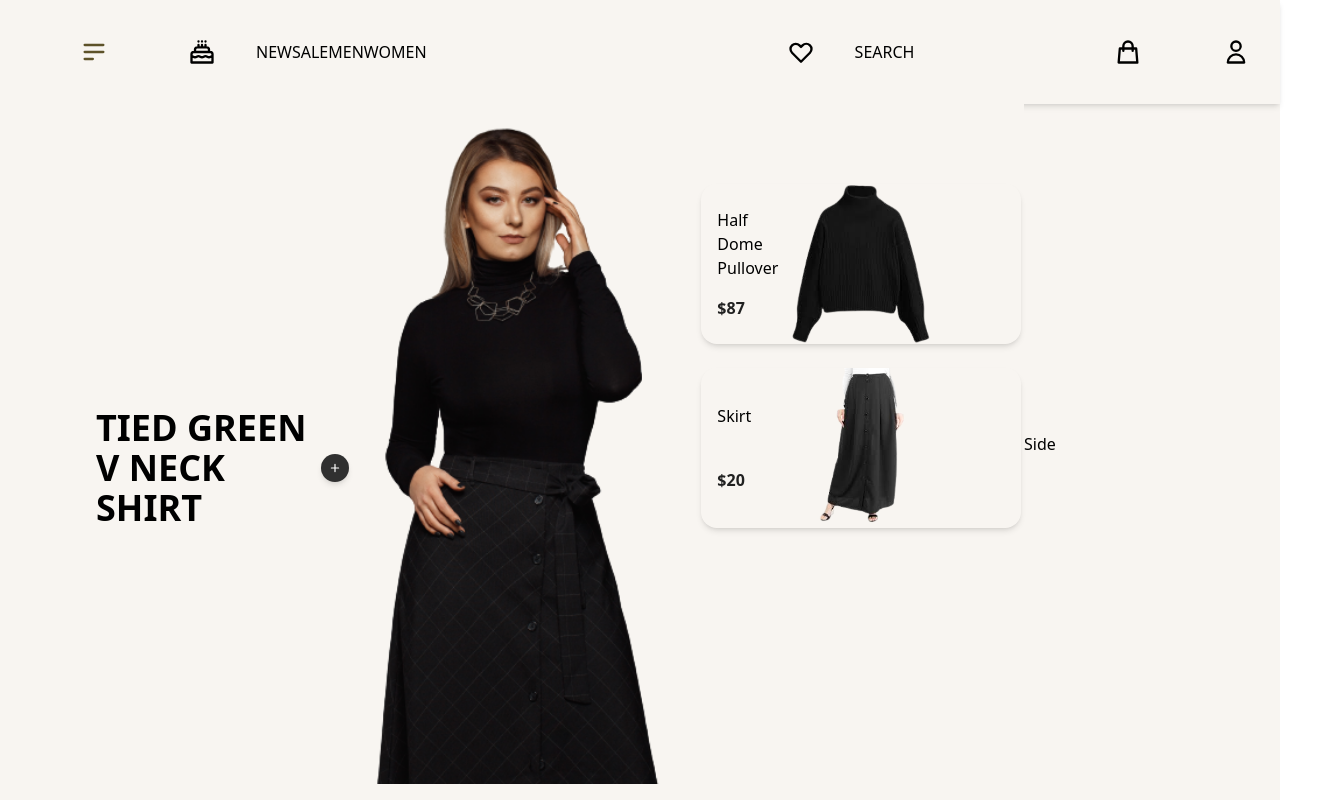
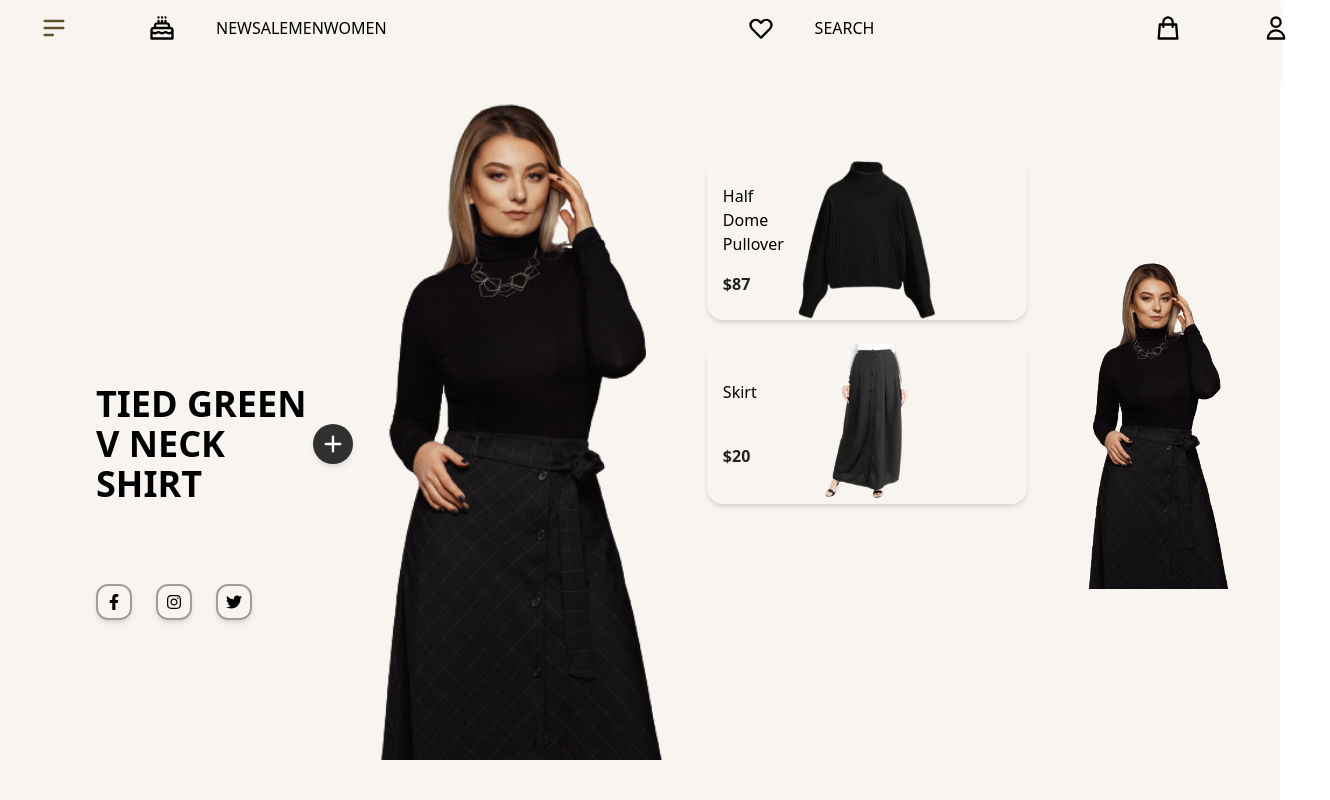
Before and after one commit to SubhanuSRoy/ecommerce-product-page, a Next.js app: page / in a window 1280 px wide. Shown: the whole page, 1330 px wide, since content can reach past the window. Built offline with nearby package versions, Linux system fonts and the light colour scheme.

Commit message:
ft. design updates

```diff
--- a/package.json
+++ b/package.json
@@ -12,7 +12,8 @@
     "@heroicons/react": "^1.0.6",
     "next": "12.1.6",
     "react": "18.2.0",
-    "react-dom": "18.2.0"
+    "react-dom": "18.2.0",
+    "react-icons": "^4.4.0"
   },
   "devDependencies": {
     "autoprefixer": "^10.4.7",
--- a/src/components/Header/Header.js
+++ b/src/components/Header/Header.js
@@ -10,7 +10,7 @@ import HeaderIcon from "./HeaderIcon";
 
 function Header() {
   return (
-    <div className="flex items-center px-10 py-6 uppercase w-full justify-between gap-x-80 shadow-md">
+    <div className="flex items-center uppercase w-full justify-between gap-x-80 pb-6 shadow-md">
       <div className="w-1/2 flex justify-around items-center">
         <HeaderIcon Icon={MenuAlt2Icon} active />
         <HeaderIcon Icon={CakeIcon} />
@@ -21,12 +21,12 @@ function Header() {
         <div className="">women</div>
       </div>
 
-      <div className="w-1/2 flex justify-around items-center gap-x-40">
+      <div className="w-1/2 flex justify-around items-center gap-x-40 ">
         <div className="w-1/2 flex justify-around items-center">
           <HeaderIcon Icon={HeartIcon} />
           <div>search</div>
         </div>
-        <div className="w-1/2 flex justify-around items-center">
+        <div className="pl-20 flex justify-around items-center ">
           <HeaderIcon Icon={ShoppingBagIcon} />
           <HeaderIcon Icon={UserIcon} />
         </div>
--- a/src/components/Main/Main.js
+++ b/src/components/Main/Main.js
@@ -5,6 +5,7 @@ import pullover from "../../assets/pulloverImg.png";
 import skirt from "../../assets/skirtImg.png";
 import HeaderIcon from "../Header/HeaderIcon";
 import { PlusIcon } from "@heroicons/react/solid";
+import { FaFacebookF, FaInstagram, FaTwitter } from "react-icons/fa";
 
 function Main() {
   return (
@@ -16,7 +17,7 @@ function Main() {
             Tied Green <br /> V Neck Shirt
           </div>
           <div>
-            <PlusIcon className=" h-5 text-gray-500 text-center sm:h-7  rounded-full bg-black p-2 shadow-md text-white" />
+            <PlusIcon className="h-8 text-center sm:h-10  rounded-full bg-black p-2 shadow-md text-white" />
           </div>
         </div>
 
@@ -55,7 +56,17 @@ function Main() {
           </div>
         </div>
       </div>
-      <div></div>
+      <div className="flex items-center w-full justify-start gap-x-6 pl-24">
+        <div className="p-2 rounded-xl border-td border-2 shadow-md">
+          <FaFacebookF />
+        </div>
+        <div className="p-2 rounded-xl border-td border-2 shadow-md">
+          <FaInstagram />
+        </div>
+        <div className="p-2 rounded-xl border-td border-2 shadow-md">
+          <FaTwitter />
+        </div>
+      </div>
       <div></div>
     </div>
   );
--- a/src/components/SIde/Side.js
+++ b/src/components/SIde/Side.js
@@ -1,8 +1,10 @@
 import React from 'react'
+import styles from "../../styles/Side.module.css";
+
 
 function Side() {
   return (
-    <div className='w-1/4'>Side</div>
+    <div className={styles.side}></div>
   )
 }
 
--- /dev/null
+++ b/src/styles/Side.module.css
@@ -0,0 +1,9 @@
+.side {
+    background-image: url("../assets/bgImage1.png");
+    background-color: #f8f5f1;
+    background-position: center;
+    width: 24%;
+    background-size: contain  ;
+    height: 85vh;
+    background-repeat: no-repeat;
+  }
```
Also changed, not shown: 2 other files (tests, documents, lock files or other folders).
